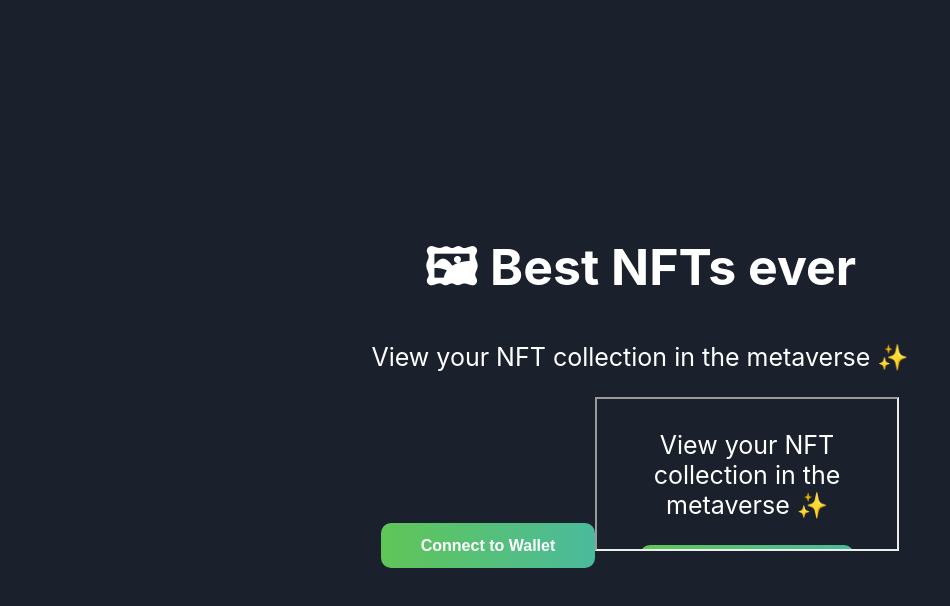
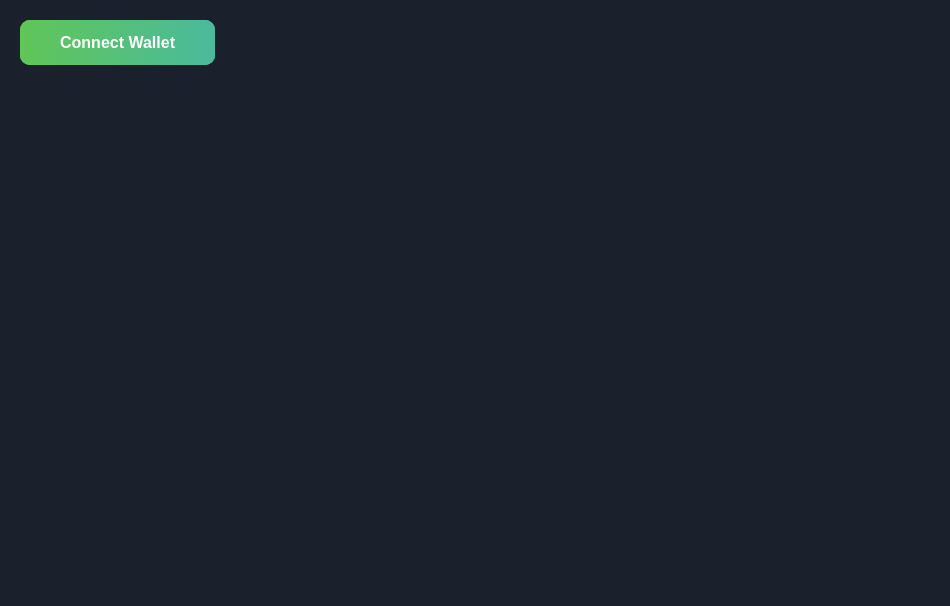
Before and after one commit to awormuth/solana-nft-viewer, a React (Create React App) app: page / in a window 1280 px wide. Shown: the top 606 px of the page, without its empty margins (0-950 px from the left). Built offline with nearby package versions, Linux system fonts and the light colour scheme; what @metaplex/js, @solana/web3.js would draw is missing.

Commit message:
various style improvements

```diff
--- a/public/index.html
+++ b/public/index.html
@@ -23,23 +23,38 @@
       work correctly both with client-side routing and a non-root public URL.
       Learn how to configure a non-root public URL by running `npm run build`.
     -->
-    <title>My GIF Portal</title>
-    <meta name="title" content="GIF Portal" />
-    <meta name="description" content="Create a GIF collection with the Metaverse!" />
+    <title>NFT Game</title>
+    <meta name="title" content="NFT Game" />
+    <meta
+      name="description"
+      content="Create a GIF collection with the Metaverse!"
+    />
 
     <!-- Facebook -->
-    <meta property="og:type" content="website">
-    <meta property="og:url" content="https://buildspace.so/">
-    <meta property="og:title" content="GIF Portal">
-    <meta property="og:description" content="Create a GIF collection with the Metaverse!">
-    <meta property="og:image" content="https://s3.amazonaws.com/cdn.buildspace.so/courses/web3-solana-app/metadata.png">
+    <meta property="og:type" content="website" />
+    <meta property="og:url" content="https://buildspace.so/" />
+    <meta property="og:title" content="NFT Game" />
+    <meta
+      property="og:description"
+      content="Create a GIF collection with the Metaverse!"
+    />
+    <meta
+      property="og:image"
+      content="https://s3.amazonaws.com/cdn.buildspace.so/courses/web3-solana-app/metadata.png"
+    />
 
     <!-- Twitter -->
-    <meta property="twitter:card" content="summary_large_image">
-    <meta property="twitter:url" content="https://buildspace.so/">
-    <meta property="twitter:title" content="GIF Portal">
-    <meta property="twitter:description" content="Create a GIF collection with the Metaverse!">
-    <meta property="twitter:image" content="https://s3.amazonaws.com/cdn.buildspace.so/courses/web3-solana-app/metadata.png">
+    <meta property="twitter:card" content="summary_large_image" />
+    <meta property="twitter:url" content="https://buildspace.so/" />
+    <meta property="twitter:title" content="GIF Portal" />
+    <meta
+      property="twitter:description"
+      content="Create a GIF collection with the Metaverse!"
+    />
+    <meta
+      property="twitter:image"
+      content="https://s3.amazonaws.com/cdn.buildspace.so/courses/web3-solana-app/metadata.png"
+    />
   </head>
   <body>
     <noscript>You need to enable JavaScript to run this app.</noscript>
--- a/src/App.css
+++ b/src/App.css
@@ -1,7 +1,7 @@
 .App {
   height: 100vh;
   background-color: #1a202c;
-  overflow: scroll;
+  overflow: hidden;
   text-align: center;
 }
 
@@ -22,9 +22,10 @@
 
 .header {
   margin: 0;
-  font-size: 50px;
+  font-size: 40px;
   font-weight: bold;
   color: white;
+  text-align: left;
 }
 
 .sub-text {
@@ -56,6 +57,10 @@
   background: -webkit-linear-gradient(left, #60c657, #35aee2);
   background-size: 200% 200%;
   animation: gradient-animation 4s ease infinite;
+  position: absolute;
+  top: 20px;
+  left: 20px;
+  z-index: 1;
 }
 
 .submit-gif-button {
@@ -89,9 +94,9 @@
 
 .nft-grid {
   display: grid;
-  grid-template-columns: repeat(auto-fit, minmax(500px, 1fr));
-  grid-gap: 1.5rem;
-  justify-items: center;
+  grid-template-columns: repeat(auto-fit, minmax(140px, 1fr));
+  grid-gap: 25px;
+  justify-items: left;
   margin: 0;
   padding: 0;
 }
@@ -100,23 +105,27 @@
   display: flex;
   flex-direction: column;
   position: relative;
-  justify-self: center;
-  align-self: center;
+  justify-self: left;
+  align-self: left;
   color: white;
 }
 
 .nft-item img {
-  width: 100%;
-  height: 300px;
+  width: 150px;
+  height: 150px;
   border-radius: 10px;
   object-fit: cover;
+}
+
+.connected-container {
+  width: 400px;
 }
 
 .connected-container input[type="text"] {
   display: inline-block;
   color: white;
   padding: 10px;
-  width: 50%;
+  width: 20%;
   height: 60px;
   font-size: 16px;
   box-sizing: border-box;
@@ -134,3 +143,12 @@
   width: 50em;
   height: 25em;
 }
+
+#game {
+  position: absolute;
+  top: 0;
+  left: 0;
+  width: 100%;
+  height: 100%;
+  z-index: 0;
+}
--- a/src/App.js
+++ b/src/App.js
@@ -1,6 +1,5 @@
 import { TOKEN_PROGRAM_ID } from "@solana/spl-token";
 import { clusterApiUrl, Connection, PublicKey } from "@solana/web3.js";
-import * as pc from "playcanvas";
 import React, { useEffect, useState } from "react";
 import "./App.css";
 import { getMetadata } from "./token_metadata";
@@ -76,8 +75,7 @@ const App = () => {
     console.log("Lamports: ", balance);
 
     for (var i = 0; i < tokenOwner.value.length; i++) {
-      // Only pull 1 NFT right now for testing.
-      if (i > 0) {
+      if (i >= 7) {
         break;
       }
 
@@ -88,7 +86,7 @@ const App = () => {
         var metadata = await getMetadata(tokenPublicKey);
         var imageURL = await loadImageData(metadata.data.data.uri);
         console.log(imageURL);
-        // console.log(metadata.data);
+        console.log(metadata.data);
         // eslint-disable-next-line no-loop-func
         setNftList((nftList) => [
           ...nftList,
@@ -134,7 +132,7 @@ const App = () => {
       className="cta-button connect-wallet-button"
       onClick={connectWallet}
     >
-      Connect to Wallet
+      Connect Wallet
     </button>
   );
 
@@ -188,14 +186,14 @@ const App = () => {
       {/* This was solely added for some styling fanciness */}
       <div className={walletAddress ? "authed-container" : "container"}>
         <div className="header-container">
-          <p className="header">🖼 Best NFTs ever</p>
-          <p className="sub-text">
-            View your NFT collection in the metaverse ✨
-          </p>
-          {/* Add the condition to show this only if we don't have a wallet address */}
           {!walletAddress && renderNotConnectedContainer()}
+          <iframe
+            src="http://localhost:8080/"
+            id="game"
+            title="PlayCanvas"
+            frameBorder="0"
+          ></iframe>
           {walletAddress && renderConnectedContainer()}
-          <iframe src="http://localhost:8080/" title="PlayCanvas"></iframe>
         </div>
         <div className="footer-container"></div>
       </div>
```
